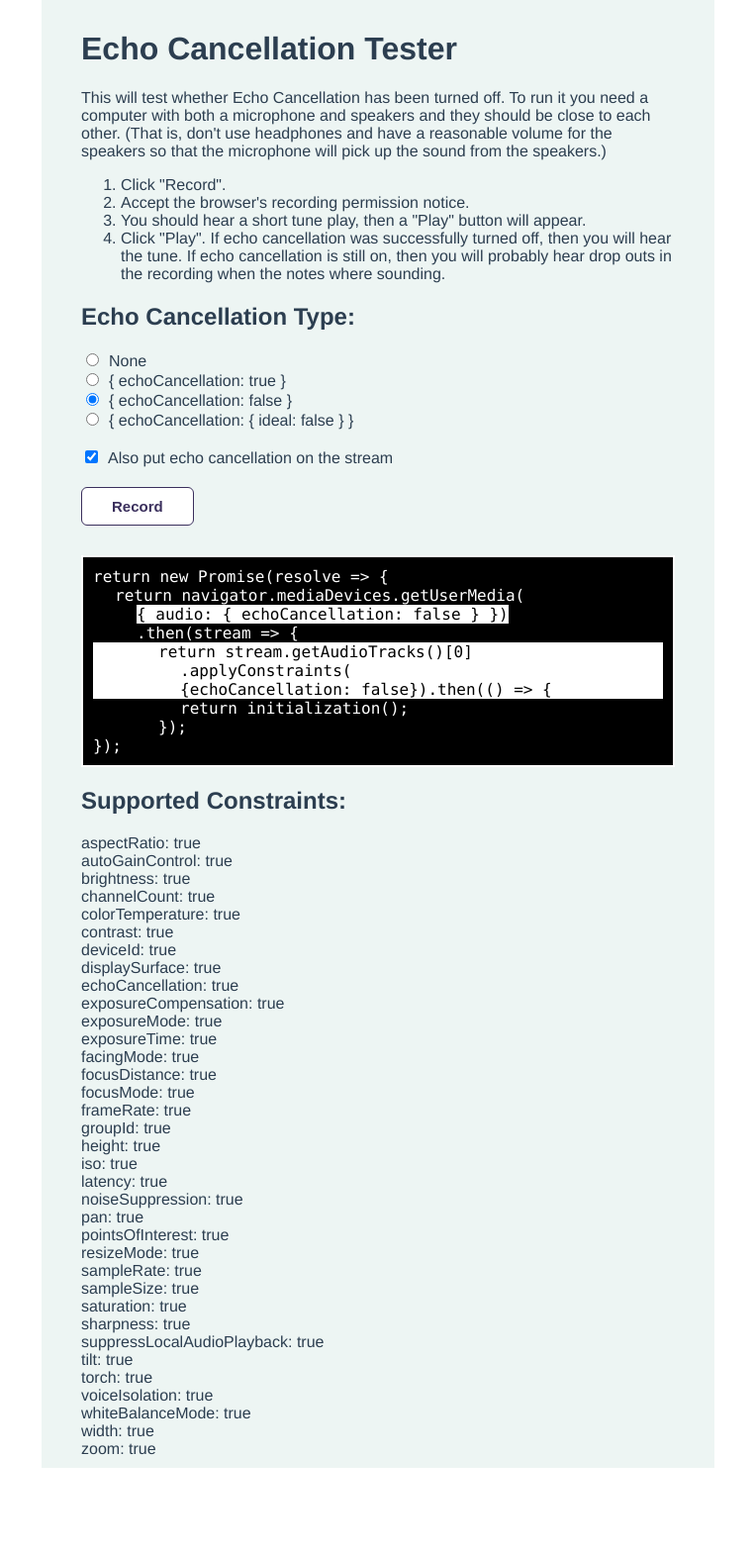
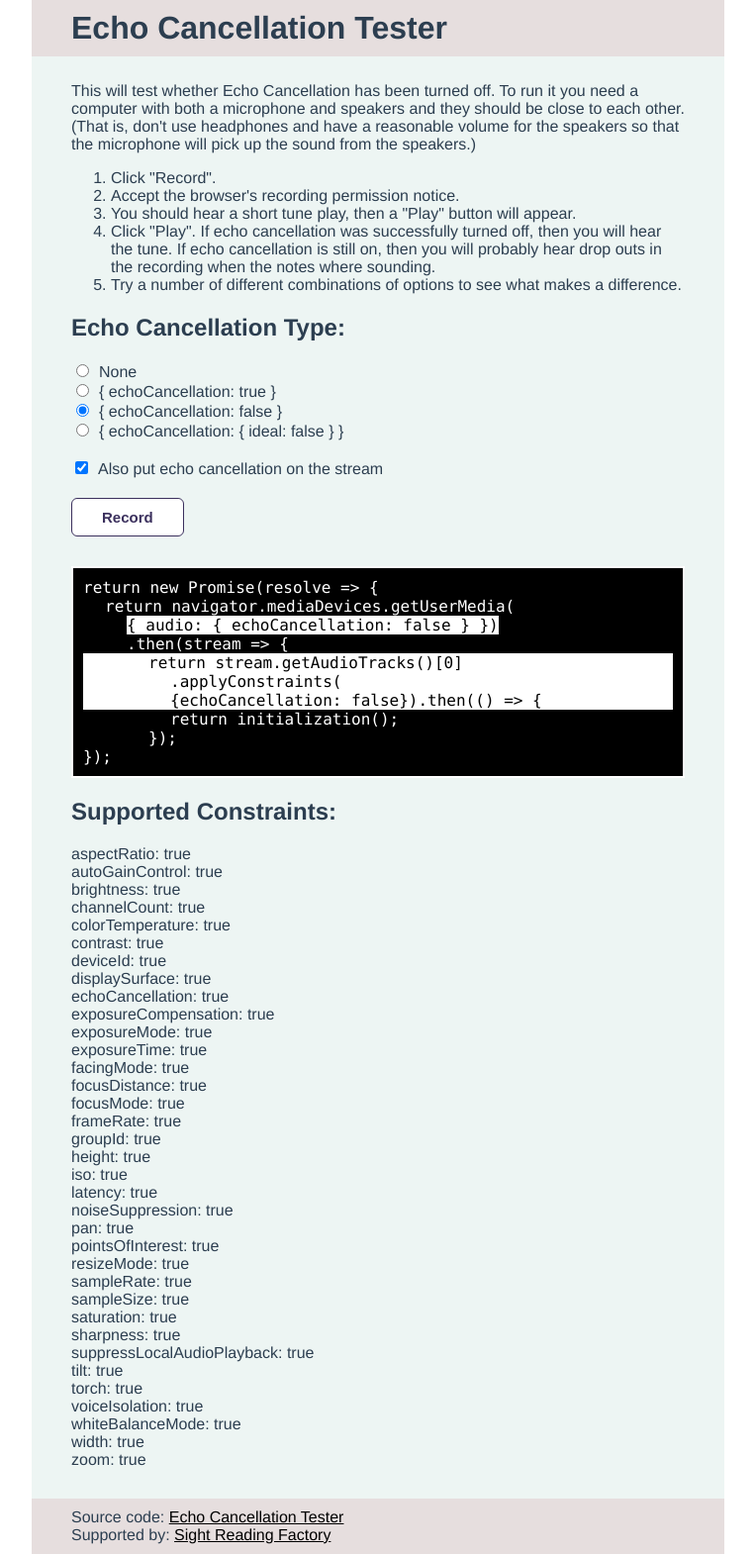
Before and after one commit to paulrosen/echo-cancellation-tester, a Vue app: page / in a window 1280 px wide. Shown: the whole page at 99% size, without its empty margins (258-1021 px from the left). Before the commit the page ends 1483 px from the top, so only its background shows below. Built offline with nearby package versions, Linux system fonts and the light colour scheme.

Commit message:
Add more explanation; some cosmetic tweaks.

```diff
--- a/src/App.vue
+++ b/src/App.vue
@@ -5,6 +5,12 @@
 </template>
 
 <style lang="scss">
+  html {
+    box-sizing: border-box;
+  }
+  *, *:before, *:after {
+    box-sizing: inherit;
+  }
   body {
     margin: 0;
     padding: 0;
@@ -15,10 +21,9 @@
   -moz-osx-font-smoothing: grayscale;
   text-align: left;
   color: #2c3e50;
-  max-width: 600px;
+  max-width: 700px;
   margin: 0 auto;
   background: #edf5f3;
-  padding: 10px 40px;
   min-height: 100vh;
 }
 
--- a/src/components/ExplanationSection.vue
+++ b/src/components/ExplanationSection.vue
@@ -6,6 +6,7 @@
 			<li>Accept the browser's recording permission notice.</li>
 			<li>You should hear a short tune play, then a "Play" button will appear.</li>
 			<li>Click "Play". If echo cancellation was successfully turned off, then you will hear the tune. If echo cancellation is still on, then you will probably hear drop outs in the recording when the notes where sounding.</li>
+			<li>Try a number of different combinations of options to see what makes a difference.</li>
 		</ol>
 	</section>
 </template>
--- /dev/null
+++ b/src/components/FooterSection.vue
@@ -0,0 +1,23 @@
+<template>
+	<footer class="footer-section">
+		<div>Source code: <a href="https://github.com/paulrosen/echo-cancellation-tester">Echo Cancellation Tester</a></div>
+		<div>Supported by: <a href="https://www.sightreadingfactory.com/">Sight Reading Factory</a></div>
+	</footer>
+</template>
+
+<script>
+	export default {
+		name: "footer-section",
+	}
+</script>
+
+<style scoped>
+	footer {
+		padding: 10px 40px;
+		margin-top: 20px;
+		background: #e6dede;
+	}
+	a, a:visited {
+		color: #000000;
+	}
+</style>
--- a/src/views/Home.vue
+++ b/src/views/Home.vue
@@ -1,11 +1,16 @@
 <template>
   <div class="home">
+    <header>
       <h1>Echo Cancellation Tester</h1>
+    </header>
+    <main>
       <explanation-section></explanation-section>
       <options-section></options-section>
       <recording-section></recording-section>
       <code-example></code-example>
       <supported-constraints></supported-constraints>
+    </main>
+    <footer-section></footer-section>
   </div>
 </template>
 
@@ -17,9 +22,11 @@ import RecordingSection from "../components/RecordingSection";
 import OptionsSection from "../components/OptionsSection";
 import CodeExample from "../components/CodeExample";
 import SupportedConstraints from "../components/SupportedConstraints";
+import FooterSection from "../components/FooterSection";
 export default {
   name: 'Home',
   components: {
+    FooterSection,
     SupportedConstraints,
     CodeExample,
     OptionsSection,
@@ -28,3 +35,16 @@ export default {
   }
 }
 </script>
+
+<style scoped>
+  header {
+    background: #e6dede;
+    padding: 10px 40px;
+  }
+  h1 {
+    margin: 0;
+  }
+  main {
+    padding: 10px 40px;
+  }
+</style>
```
Lines whose indentation alone changed are shown as unchanged.
